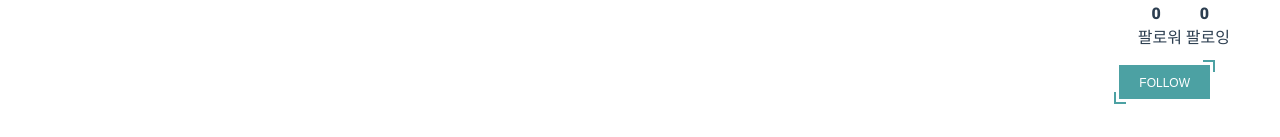
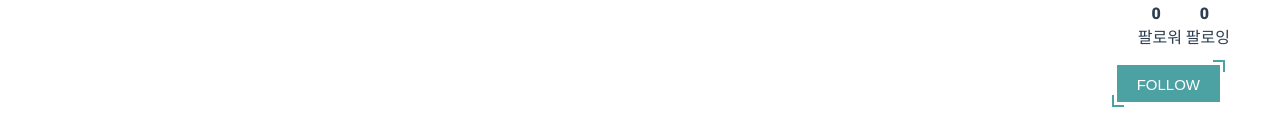
Before and after one commit to SJ12896/final-pjt, a Vue app in the folder final-pjt-front/: page /accounts/1/detail in a window 1280 px wide. Shown: the part 125-262 px from the top of the page. Built offline with nearby package versions, Linux system fonts and the light colour scheme; no server answers; a web font is replaced by a local one.

Commit message:
follow 기능 수정

```diff
--- a/final-pjt-front/src/components/Profile/Follow.vue
+++ b/final-pjt-front/src/components/Profile/Follow.vue
@@ -41,9 +41,9 @@ export default {
   display: inline-block;
   font-family: 'BenchNine', Arial, sans-serif;
   font-size: 1em;
-  font-size: 12px;
+  font-size: 15px;
   line-height: 1em;
-  margin: 15px 20px;
+  margin: 15px 10px;
   outline: none;
   padding: 12px 20px 10px;
   position: relative;
--- a/final-pjt-front/src/views/Home.vue
+++ b/final-pjt-front/src/views/Home.vue
@@ -105,7 +105,6 @@ export default {
   },
   watch :{
     myId: function () {
-      console.log(this.myId)
       this.getFollow()
     }
   }
@@ -119,7 +118,7 @@ span {
   display:flex;
   justify-content: start;
   margin-left: 50px;
-  margin-top: 20px;
+  margin-top: 30px;
   font-weight: 10;
   font-size: 20px;
   color: black;
@@ -130,6 +129,6 @@ span {
   display: flex;
   justify-content:flex-start;
   margin-top: 20px;
-  margin-left: 20px;
+  margin-left: 30px;
 }
 </style>
--- a/final-pjt-front/src/views/Profile.vue
+++ b/final-pjt-front/src/views/Profile.vue
@@ -82,12 +82,14 @@ export default {
 
       axios.get(`${SERVER_URL}/accounts/${user_id}/detail/`, config)
       .then((res) => {
+        const myId = Number(localStorage.getItem('myId'))
         this.username = res.data.username
         this.followers = res.data.followers
         this.followings = res.data.followings
         this.followingCount = res.data.followingCount
         this.followerCount = res.data.followerCount
-        if (this.followings.includes(user_id)) {
+        console.log(this.followers, myId)
+        if (this.followers.includes(myId)) {
           this.isFollow = true
         }
         if (this.myName === this.username) {
```
